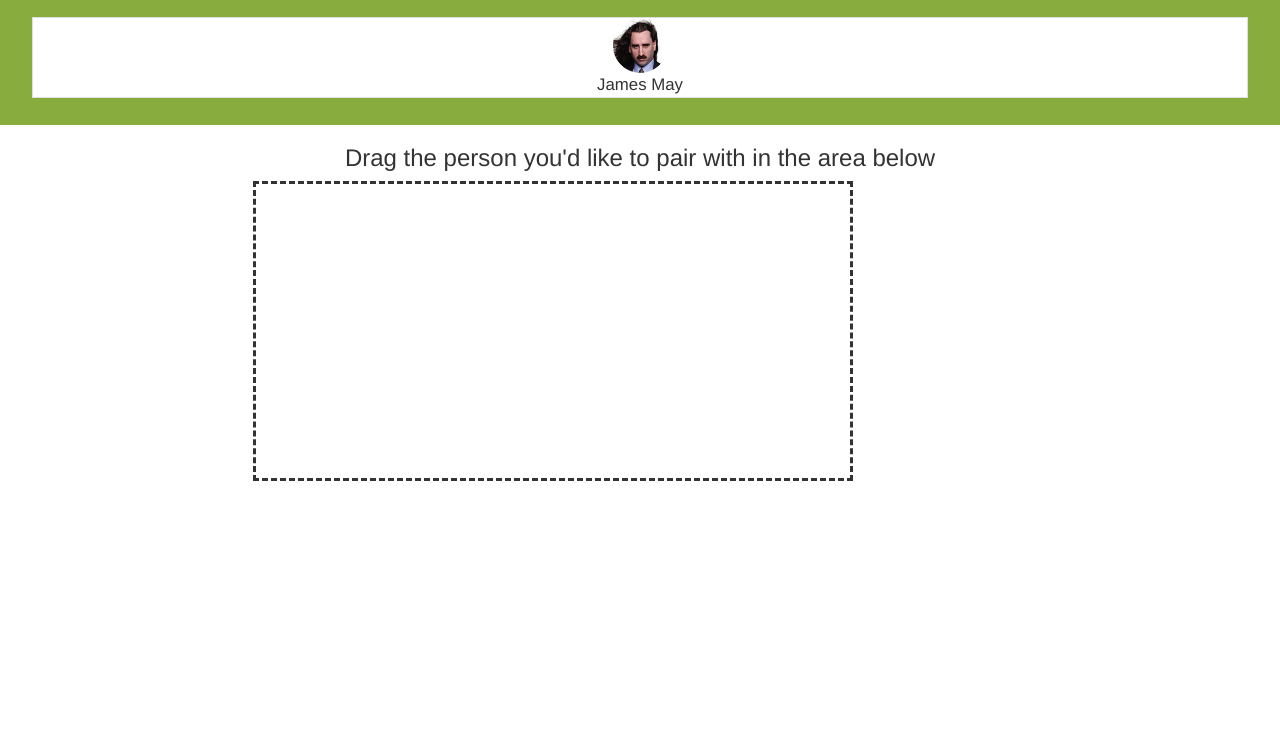
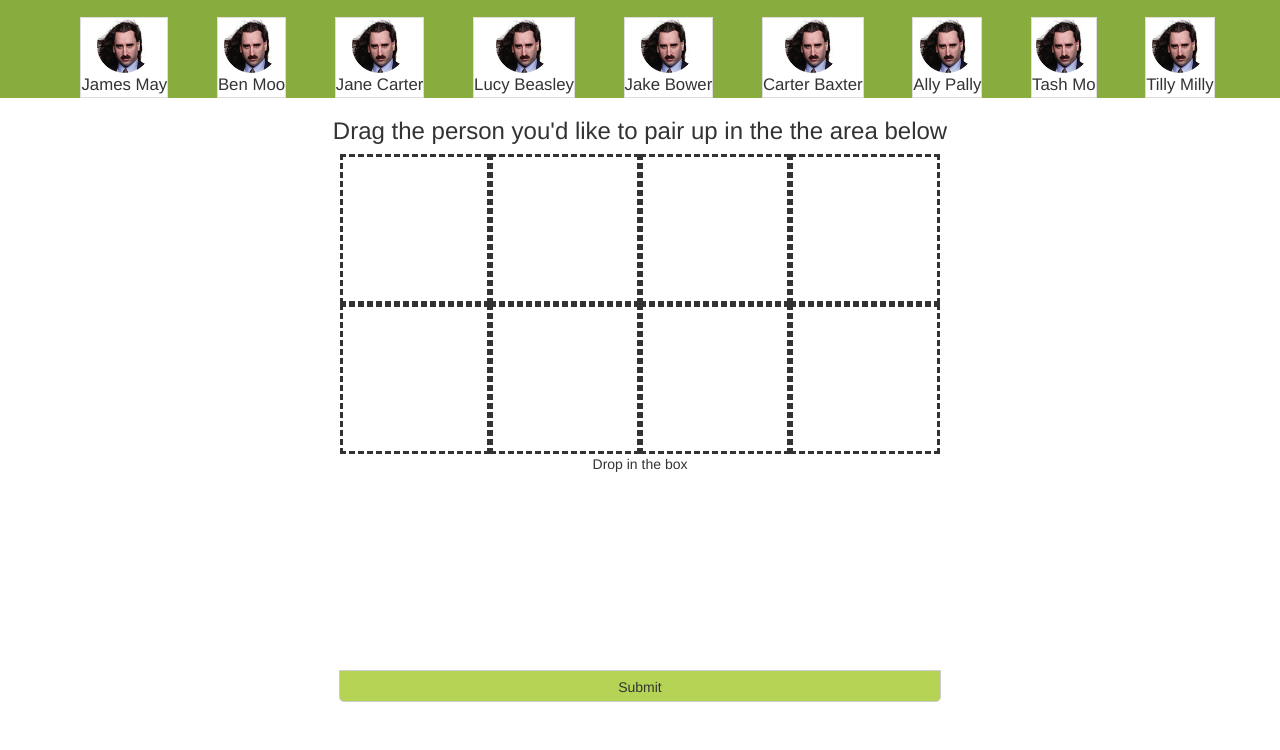
Before and after one commit to jacobmitchinson/Fynhance, a web app: file index.html in a window 1280 px wide. Shown: the part 50-800 px from the top of the page. Run offline with its HTML, style and script files only (its server is not run), Linux system fonts and the light colour scheme; some libraries are stand-ins or nearby versions; some web fonts are replaced.

Commit message:
working on managment syst

```diff
--- a/index.html
+++ b/index.html
@@ -19,22 +19,119 @@
 
   <section class="col-md-12 people-column">
     <ul class="people-list">
-     <li><div id="photo-name" class="ui-widget-content"><img class="people-image" src="public/images/james-may.png"><span id="name">James May</span></div></li>
+     <li><div id="photo-name1" class="ui-widget-content"><img class="people-image" src="public/images/james-may.png"><span id="name">James May</span></div></li>
+     <li><div id="photo-name2" class="ui-widget-content"><img class="people-image" src="public/images/james-may.png"><span id="name">Ben Moo</span></div></li>
+     <li><div id="photo-name3" class="ui-widget-content"><img class="people-image" src="public/images/james-may.png"><span id="name">Jane Carter</span></div></li>
+     <li><div id="photo-name4" class="ui-widget-content"><img class="people-image" src="public/images/james-may.png"><span id="name">Lucy Beasley</span></div></li>
+     <li><div id="photo-name5" class="ui-widget-content"><img class="people-image" src="public/images/james-may.png"><span id="name">Jake Bower</span></div></li>
+     <li><div id="photo-name6" class="ui-widget-content"><img class="people-image" src="public/images/james-may.png"><span id="name">Carter Baxter</span></div></li>
+     <li><div id="photo-name7" class="ui-widget-content"><img class="people-image" src="public/images/james-may.png"><span id="name">Ally Pally</span></div></li>
+     <li><div id="photo-name8" class="ui-widget-content"><img class="people-image" src="public/images/james-may.png"><span id="name">Tash Mo</span></div></li>
+     <li><div id="photo-name9" class="ui-widget-content"><img class="people-image" src="public/images/james-may.png"><span id="name">Tilly Milly</span></div></li>
     </ul>
   </section>
 
-  <section class="col-md-12">
-    <h3 class="synopsis">Drag the person you'd like to pair with in the area below</h3>
-    <div class="pair-box" id="pair-box"></div>
+    <section class="col-md-12">
+      <h3 class="synopsis">Drag the person you'd like to pair up in the the area below</h3>
+      <div class="pair-box" id="pair-box">
+        <div class="col-md-1 box-1"></div>
+        <div class="col-md-1 box-2"></div>
+        <div class="col-md-1 box-3"></div>
+        <div class="col-md-1 box-4"></div>
+        <div class="col-md-1 box-5"></div>
+        <div class="col-md-1 box-6"></div>
+        <div class="col-md-1 box-7"></div>
+        <div class="col-md-1 box-8"></div>
+    <p id="response">Drop in the box</p>
+      </div>
+    </section>
+
   </section>
 
-  </section>
+  <div class="button-holder">
+    <button type="submit" class="btn btn-default">Submit</button>
+  </div>
+
 
   <script src="https://code.jquery.com/jquery-1.7.1.min.js"></script>
   <script src="https://code.jquery.com/ui/1.8.16/jquery-ui.min.js"></script>
   <script>
 
-      $( "#photo-name" ).draggable();
+  // $(document).ready(function () {
+  //     $(".people-list li").draggable({
+  //         appendTo: "body",
+  //         helper: "clone"
+  //     });
+  //
+  //     $("#pair-box").droppable({
+  //         activeClass: "helperclass",
+  //         hoverClass: "ui-state-hover",
+  //         accyept: ":not(.ui-sortable-helper)",
+  //         drop: function (event, ui) {
+  //             $(this).find(".placeholder").remove();
+  //             $("<li></li>").html(ui.draggable.text() + '<span class="close">x</span>').appendTo(this);
+  //         }
+  //     });
+  //
+  //     $("#rights").on('click', '.close', function () {
+  //         $(this).parent().slideUp(200, function () {
+  //             $(this).remove();
+  //         });
+  //     });
+  //
+  //     $('#userForm').submit(function () {
+  //         return false;
+  //         $('#rights .box').each(function () {
+  //             var currentBox = $(this).data('type');
+  //             //Get all data-actions for this box
+  //         });
+  //     });
+  // });
+  //
+  // function getdata() {
+  //     $('.temp').on('click', function () {
+  //         var result = {};
+  //         $('ul.box').each(function () {
+  //             var type = $(this).attr('data-type');
+  //             var elements = [];
+  //             $(this).find('li').each(function () {
+  //                 elements.push($(this).text());
+  //             });
+  //             result[type] = elements
+  //         });
+  //         console.log(result);
+  //     });
+  // }
+  // getdata();
+
+  $(function() {
+    $( "#photo-name1" ).draggable();
+    $( "#photo-name2" ).draggable();
+    $( "#photo-name3" ).draggable();
+    $( "#photo-name4" ).draggable();
+    $( "#photo-name5" ).draggable();
+    $( "#photo-name6" ).draggable();
+    $( "#photo-name7" ).draggable();
+    $( "#photo-name8" ).draggable();
+    $( "#photo-name9" ).draggable();
+    var pairedTraderCount = 0;
+    $( "#pair-box" ).droppable({
+      drop: function( event, ui, dropped ) {
+         var dragResponse  = function(){
+           pairedTraderCount += 1;
+           if(pairedTraderCount % 2 == 0 ){
+             return "Paired!"
+           } else if (pairedTraderCount % 2 == 1){
+             return "Add second pair!"
+           }
+         };
+         $( this )
+           .addClass( "ui-state-highlight" )
+           .find( "p" )
+             .html( dragResponse );
+      }
+    });
+  });
 
   </script>
 </body>
--- a/public/css/stylesheet.css
+++ b/public/css/stylesheet.css
@@ -22,6 +22,8 @@
 }
 li{
   text-align: center;
+  float: left;
+  margin-left: 4%;
 }
 .right-col{
   background-color: #fff;
@@ -55,8 +57,8 @@
 .pair-box{
   width: 600px;
   height: 300px;
-  border-style: dashed;
-  margin-left: 19%;
+  /*border-style: dashed;*/
+  margin-left: 26%;
 }
 
 .people-image {
@@ -73,3 +75,31 @@
 .body-wrapper {
   width: 100%;
 }
+
+.pair-box div{
+  width: 25%;
+  height: 50%;
+  border-style: dashed;
+}
+
+#response{
+  text-align: center;
+}
+
+.btn {
+ width: 47%;
+ height: 32px;
+ display: block;
+ margin: 0 auto 0 auto;
+ border-radius: 0;
+ border-bottom-left-radius: 5px;
+ border-bottom-right-radius: 5px;
+ background-color: #B5D456;
+ position: absolute;
+ top: 90%;
+ left: 26.5%;
+}
+
+.button-holder{
+
+}
```
